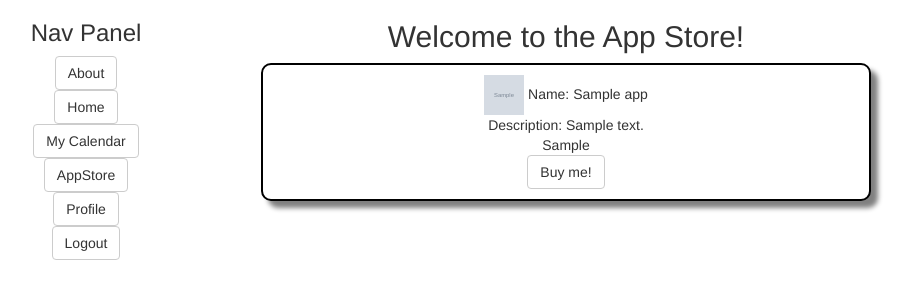
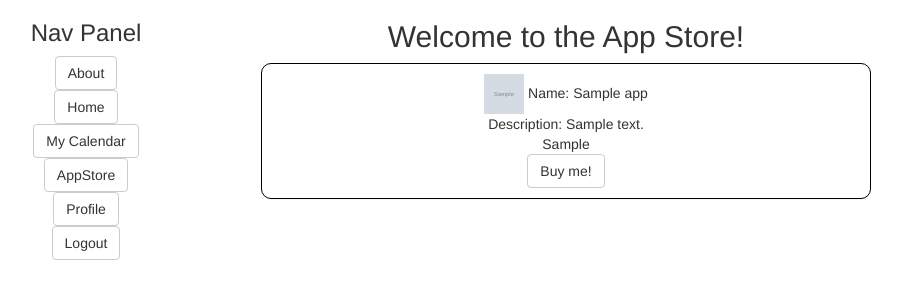
Before and after one commit to critcher/WebappsProject, a Django app: page /appstore/ in a window 1280 px wide. Shown: the top 300 px of the page, without its empty margins (74-986 px from the left). Run offline with Django 3.2, Linux system fonts and the light colour scheme; a user stored in the database is signed in; tables that the repository leaves empty hold one stand-in row (values such as "Sample post"); grey boxes marked "Sample" are stand-in pictures; parts of the project's set-up code (start-up, migrations or seed data) failed here and were passed over; some libraries are stand-ins or nearby versions.

```diff
--- a/framework/static/framework/css/main.css
+++ b/framework/static/framework/css/main.css
@@ -14,10 +14,9 @@
 .panel{
 	border-radius: 10px;
 	border-style: solid;
-	border-width: 2px;
+	border-width: 1px;
 	border-color: black;
 
 	margin-bottom: 10px;
 	padding: 10px;
-	box-shadow: 7px 7px 5px gray;
 }
```
